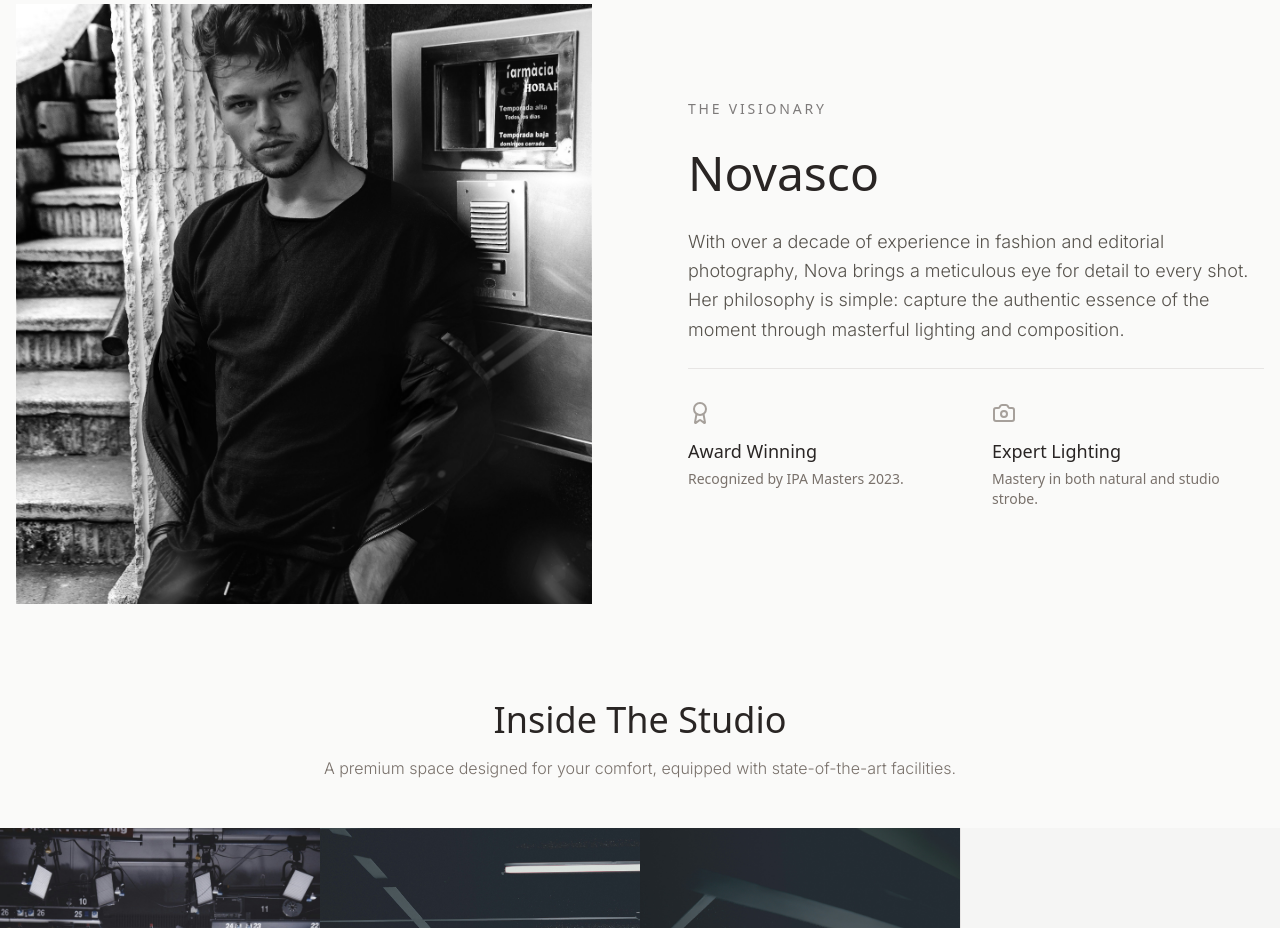
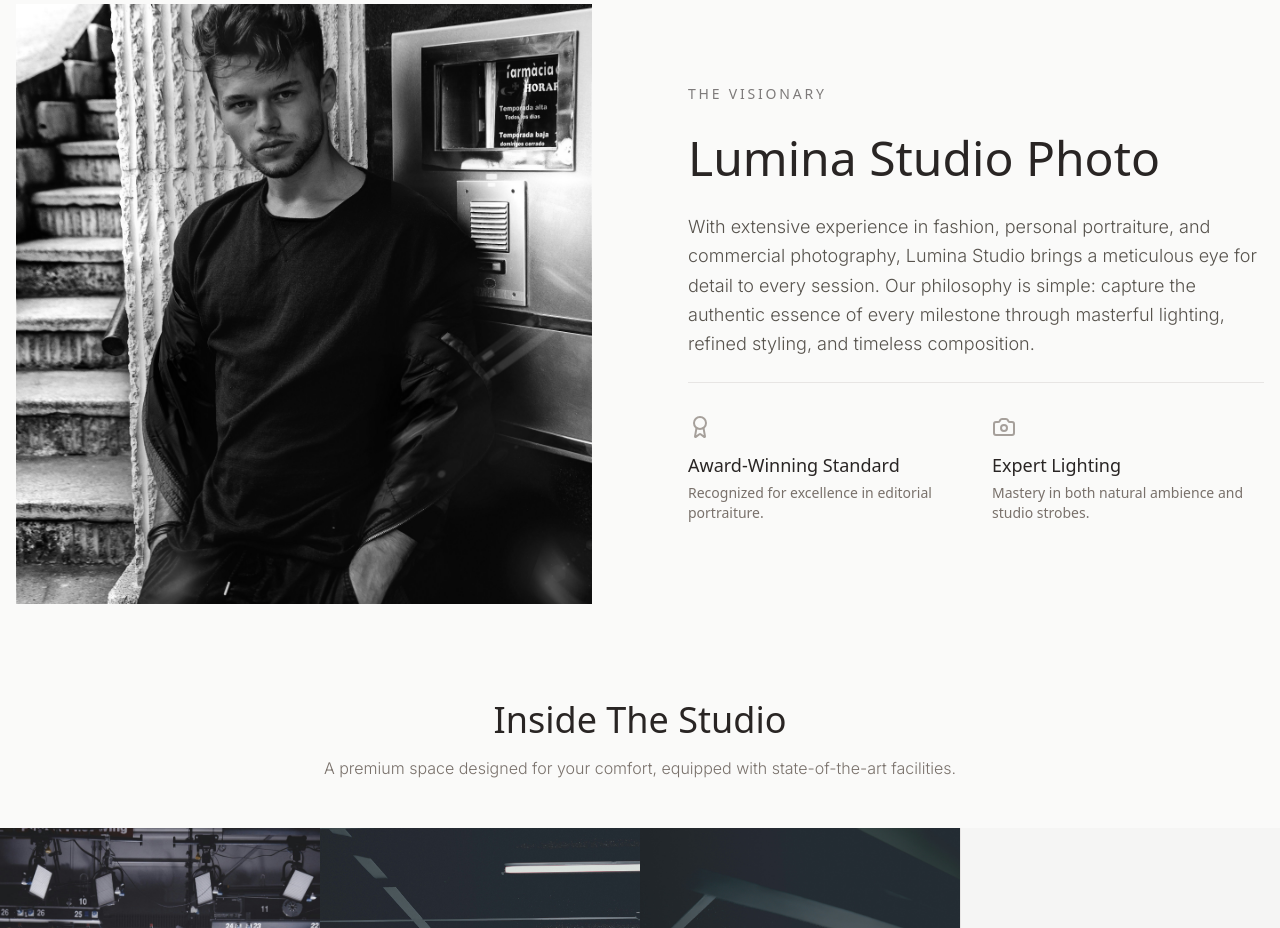
Before and after one commit to Novazeb/LuminaStudio, a Next.js app: page / in a window 1280 px wide. Shown: the part 5340-6268 px from the top of the page. Built offline with nearby package versions, Linux system fonts and the light colour scheme; a web font is replaced by a local one.

Commit message:
refactor(about): align copy and visionary profile with Lumina Studio Photo

```diff
--- a/src/components/About.tsx
+++ b/src/components/About.tsx
@@ -16,21 +16,21 @@ export default function About() {
                 </div>
                 <div className="space-y-6">
                     <h3 className="font-sans text-sm tracking-[0.2em] text-primary/60 uppercase">The Visionary</h3>
-                    <h2 className="font-serif text-4xl md:text-5xl text-primary leading-tight">Novasco</h2>
+                    <h2 className="font-serif text-4xl md:text-5xl text-primary leading-tight">Lumina Studio Photo</h2>
                     <p className="font-sans text-lg font-light leading-relaxed text-stone-600 mb-6">
-                        With over a decade of experience in fashion and editorial photography, Nova brings a meticulous eye for detail to every shot. Her philosophy is simple: capture the authentic essence of the moment through masterful lighting and composition.
+                        With extensive experience in fashion, personal portraiture, and commercial photography, Lumina Studio brings a meticulous eye for detail to every session. Our philosophy is simple: capture the authentic essence of every milestone through masterful lighting, refined styling, and timeless composition.
                     </p>
 
                     <div className="grid grid-cols-1 sm:grid-cols-2 gap-8 pt-8 border-t border-stone-200">
                         <div>
                             <Award className="w-6 h-6 text-stone-400 mb-3" />
-                            <h4 className="font-serif text-lg text-primary mb-1">Award Winning</h4>
-                            <p className="text-sm font-light text-stone-500">Recognized by IPA Masters 2023.</p>
+                            <h4 className="font-serif text-lg text-primary mb-1">Award-Winning Standard</h4>
+                            <p className="text-sm font-light text-stone-500">Recognized for excellence in editorial portraiture.</p>
                         </div>
                         <div>
                             <Camera className="w-6 h-6 text-stone-400 mb-3" />
                             <h4 className="font-serif text-lg text-primary mb-1">Expert Lighting</h4>
-                            <p className="text-sm font-light text-stone-500">Mastery in both natural and studio strobe.</p>
+                            <p className="text-sm font-light text-stone-500">Mastery in both natural ambience and studio strobes.</p>
                         </div>
                     </div>
                 </div>
```
